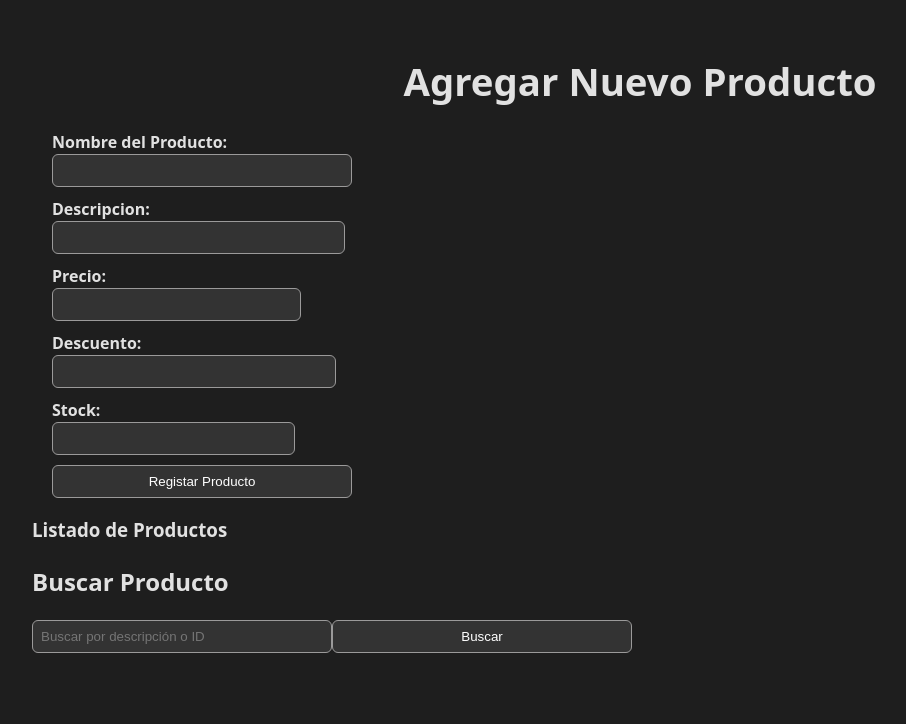
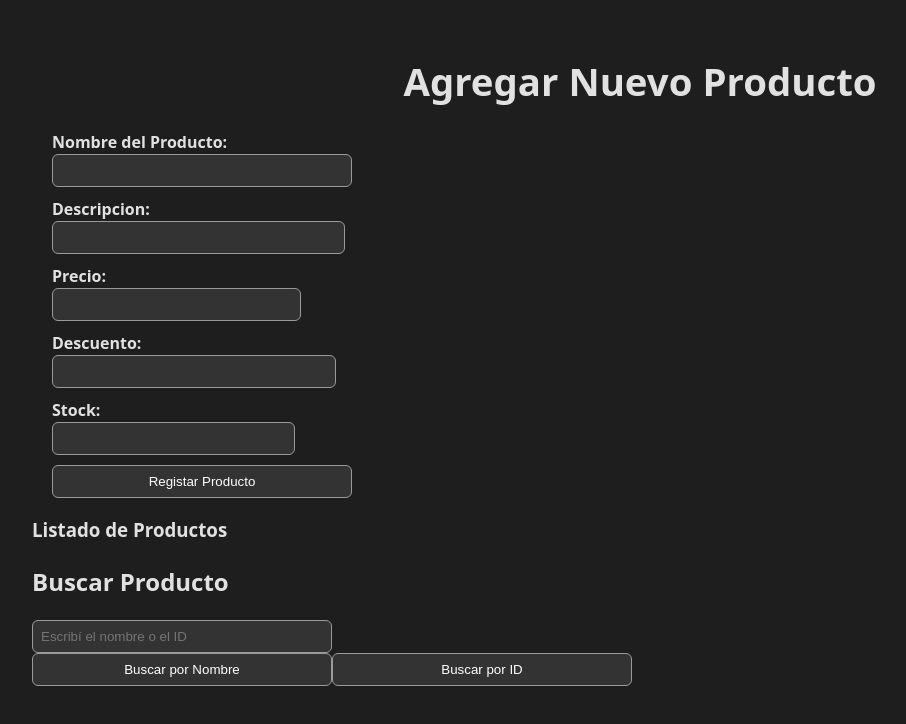
Before and after one commit to LautyCano/TP04PV2025Grupo17, a React (Vite) app: page / in a window 1280 px wide. Shown: the top 724 px of the page, without its empty margins (0-906 px from the left). Built offline with nearby package versions, Linux system fonts and the light colour scheme.

Commit message:
Barra de busqueda por nombre, id-LucasFernandez LucasCamino

```diff
--- a/src/assets/components/SearchBar.jsx
+++ b/src/assets/components/SearchBar.jsx
@@ -1,43 +1,51 @@
-import { useState, useCallback } from "react";
+import { useState, useMemo } from "react";
 import { calcularPrecioConDescuento } from "./CalcularDesct.jsx";
 
 function SearchBar({ productos }) {
     const [termino, setTermino] = useState("");
-    const [resultados, setResultados] = useState([]);
+    const [modoBusqueda, setModoBusqueda] = useState("");
 
-    const buscarProducto = useCallback(() => {
-        const terminoNormalizado = termino.trim().toLowerCase();
+    const resultados = useMemo(() => {
+        const texto = termino.trim().toLowerCase();
 
-        const resultadosFiltrados = productos.filter((producto) =>
-            producto.descripcion.toLowerCase().includes(terminoNormalizado) ||
-            producto.id.toString() === terminoNormalizado
-        );
+        if (modoBusqueda === "id") {
+            return productos.filter(p => p.id.toString() === texto);
+        }
 
-        setResultados(resultadosFiltrados);
-    }, [productos, termino]);
+        if (modoBusqueda === "nombre") {
+            return productos.filter(p => p.nombre.toLowerCase().includes(texto));
+        }
+
+        return [];
+    }, [productos, termino, modoBusqueda]);
 
     return (
         <div>
             <h2>Buscar Producto</h2>
+
             <input
                 type="text"
-                placeholder="Buscar por descripción o ID"
+                placeholder="Escribí el nombre o el ID"
                 value={termino}
                 onChange={(e) => setTermino(e.target.value)}
             />
-            <button type="button" onClick={buscarProducto}> Buscar </button>
+
+            <div>
+                <button onClick={() => setModoBusqueda("nombre")}>Buscar por Nombre</button>
+                <button onClick={() => setModoBusqueda("id")}>Buscar por ID</button>
+            </div>
 
             {resultados.length > 0 && (
-                <>
-                    <h3>Resultados de Búsqueda</h3>
+                <div>
+                    <h3>Resultados</h3>
                     <ul>
-                        {resultados.map((producto) => (
-                            <li key={producto.id}>
-                               Nombre: {producto.nombre} - Descripcion: {producto.descripcion} - Precio Original: {producto.precio}$ - Descuento: {producto.descuento}% - Precio con Descuento: {calcularPrecioConDescuento(producto.precio, producto.descuento)}$ - Stock: {producto.stock}
+                        {resultados.map((prod) => (
+                            <li key={prod.id}>
+                                Nombre: {prod.nombre} - Descripción: {prod.descripcion} - Precio: {prod.precio}$ - Descuento: {prod.descuento}% - Precio Final: {calcularPrecioConDescuento(prod.precio, prod.descuento)}$ - Stock: {prod.stock}
                             </li>
                         ))}
                     </ul>
-                </>
+                </div>
             )}
         </div>
     );
```
